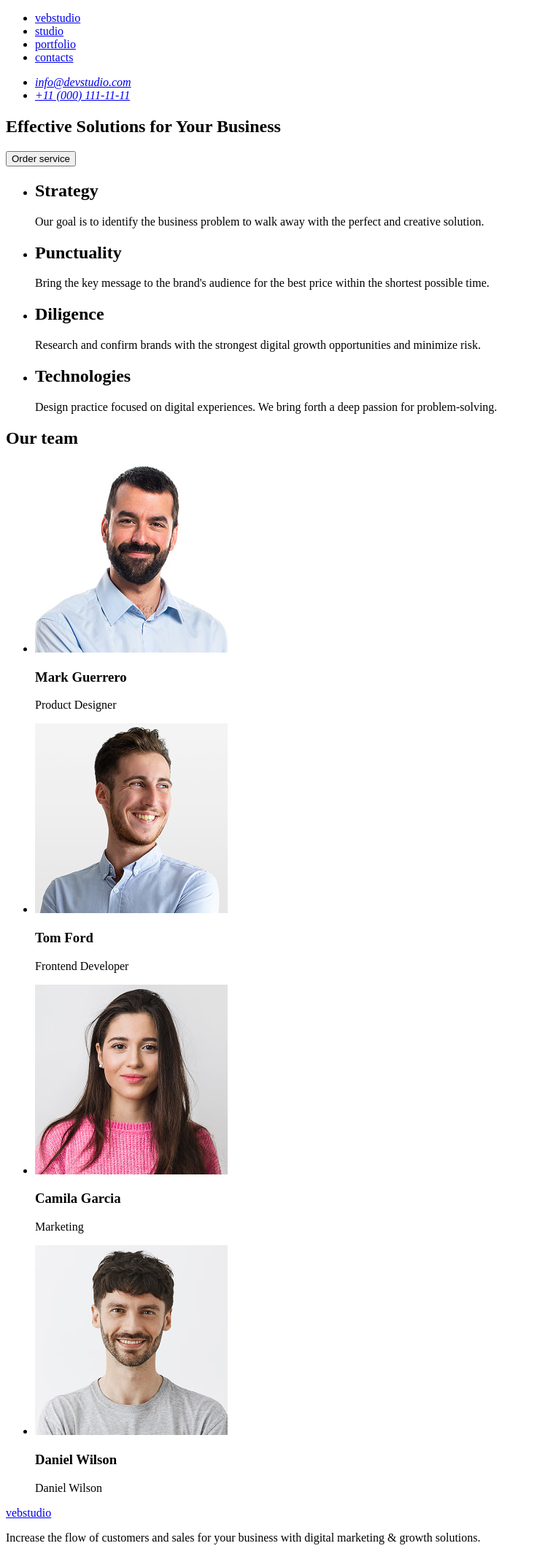
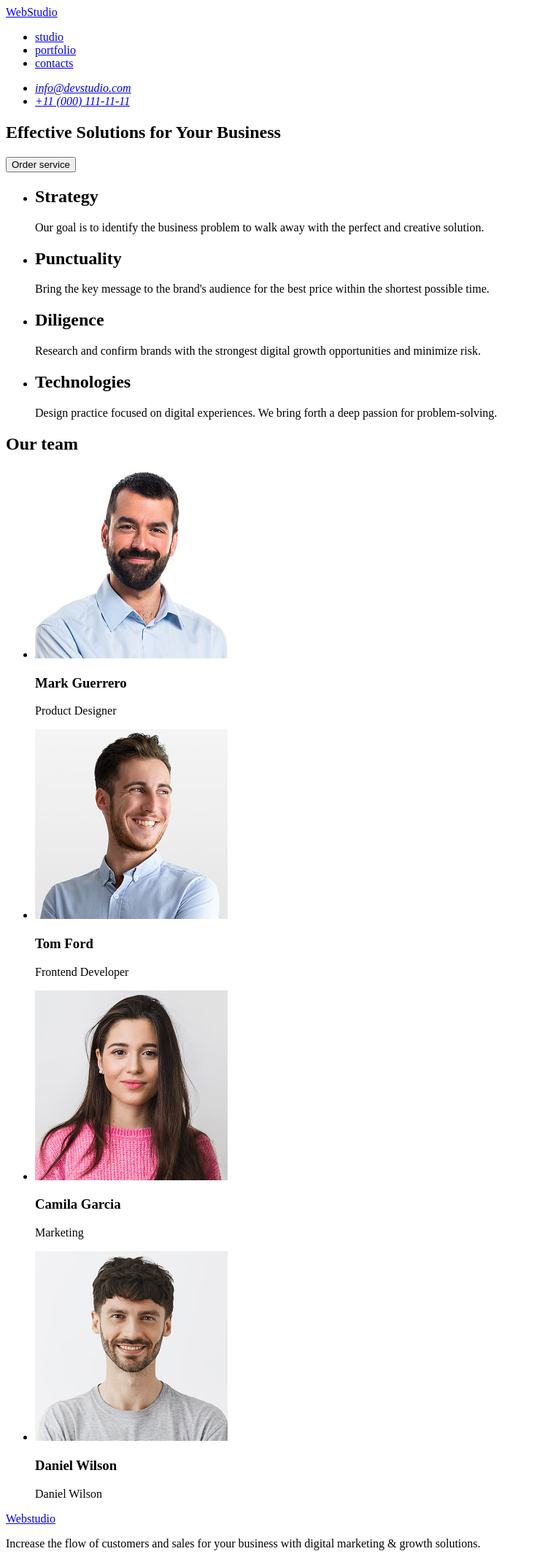
Before and after one commit to daniilafonin/goit-markup-hw-01, a plain HTML site: page index.html in a window 1280 px wide. Shown: the whole page at 73% size, without its empty margins (0-736 px from the left). Drawn offline with Linux system fonts and the light colour scheme.

Commit message:
update index.html

```diff
--- a/index.html
+++ b/index.html
@@ -9,8 +9,8 @@
     <!-- region header -->
     <header>
       <nav>
+        <a href="./index.html">WebStudio</a>
         <ul>
-          <li><a href="./index.html">vebstudio</a></li>
           <li><a href="#">studio</a></li>
           <li><a href="#">portfolio</a></li>
           <li><a href="#">contacts</a></li>
@@ -103,7 +103,7 @@
       </section>
     </main>
     <footer>
-      <a href="./index.html">vebstudio</a>
+      <a href="./index.html">Webstudio</a>
       <p>
         Increase the flow of customers and sales for your business with digital
         marketing & growth solutions.
```
